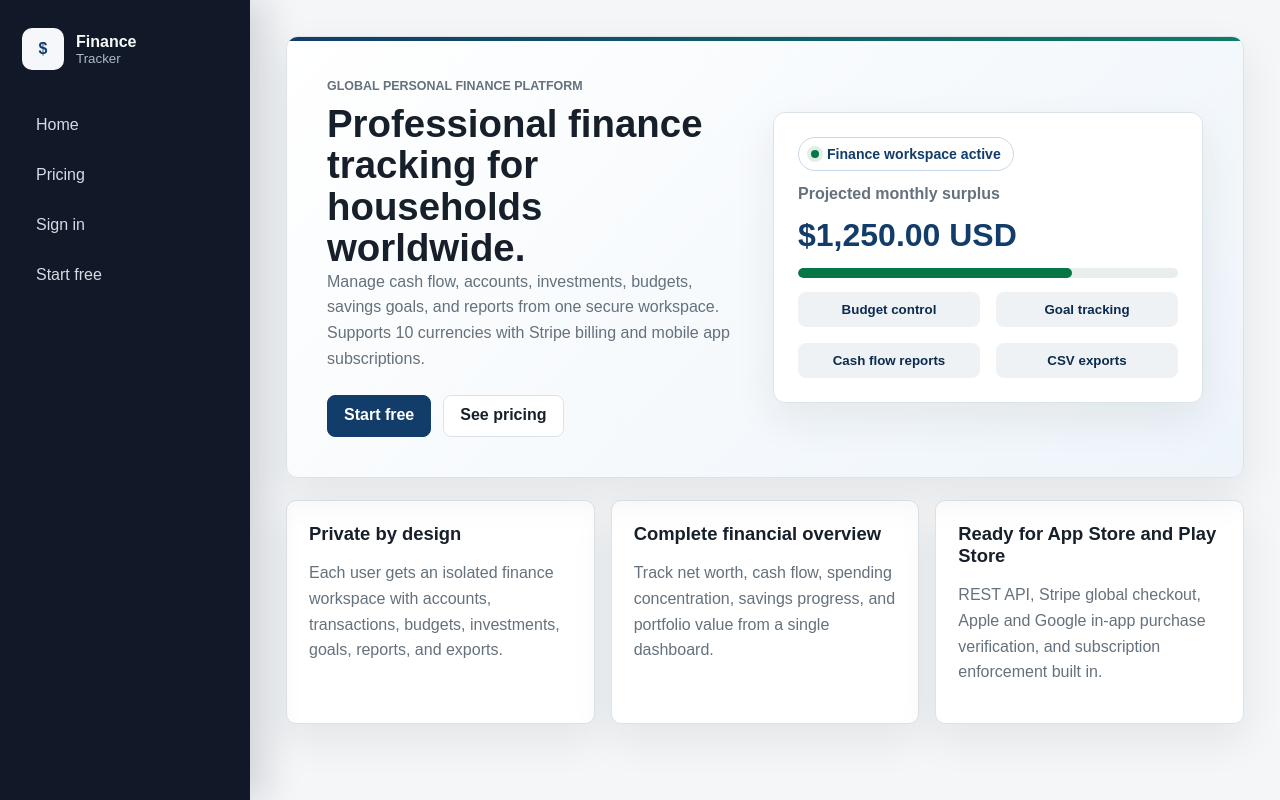
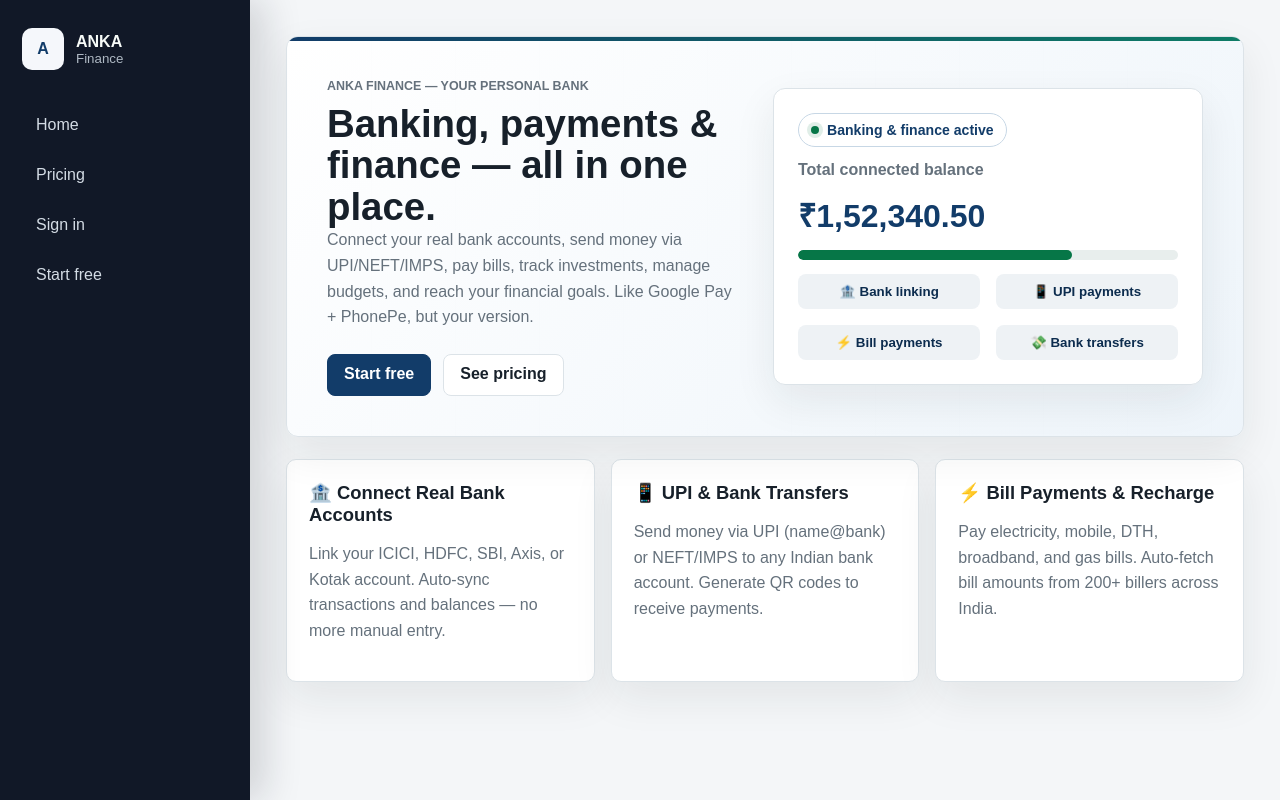
Before and after one commit to ANKAFinance/ANKA-Finance, a Flask app: page /welcome in a window 1280 px wide. Run offline with Flask 3, Linux system fonts and the light colour scheme.

Commit message:
Fix branding to ANKA Finance, add sidebar scroll, update welcome page with banking features

```diff
--- a/static/styles.css
+++ b/static/styles.css
@@ -38,9 +38,26 @@ a {
     inset: 0 auto 0 0;
     width: 250px;
     padding: 28px 22px;
+    padding-bottom: 12px;
     background: #111827;
     color: #f7fbf8;
     box-shadow: 14px 0 36px rgba(17, 24, 39, 0.16);
+    display: flex;
+    flex-direction: column;
+    overflow-y: auto;
+}
+
+.sidebar::-webkit-scrollbar {
+    width: 4px;
+}
+
+.sidebar::-webkit-scrollbar-track {
+    background: transparent;
+}
+
+.sidebar::-webkit-scrollbar-thumb {
+    background: rgba(255, 255, 255, 0.2);
+    border-radius: 2px;
 }
 
 .brand {
@@ -74,6 +91,7 @@ a {
 .nav {
     display: grid;
     gap: 8px;
+    flex-shrink: 0;
 }
 
 .nav a {
@@ -92,9 +110,10 @@ a {
 .user-card {
     display: grid;
     gap: 6px;
-    margin-top: 28px;
+    margin-top: auto;
+    padding-top: 18px;
     border-top: 1px solid rgba(255, 255, 255, 0.16);
-    padding-top: 18px;
+    flex-shrink: 0;
 }
 
 .user-card span {
--- a/templates/base.html
+++ b/templates/base.html
@@ -3,7 +3,7 @@
 <head>
     <meta charset="utf-8">
     <meta name="viewport" content="width=device-width, initial-scale=1">
-    <title>{% block title %}Personal Finance Tracker{% endblock %}</title>
+    <title>{% block title %}ANKA Finance{% endblock %}</title>
     <meta name="theme-color" content="#21322d">
     <link rel="manifest" href="{{ url_for('static', filename='manifest.json') }}">
     <link rel="stylesheet" href="{{ url_for('static', filename='styles.css') }}">
@@ -11,10 +11,10 @@
 <body>
     <aside class="sidebar">
         <a class="brand" href="{{ url_for('dashboard') if current_user else url_for('welcome') }}">
-            <span class="brand-mark">$</span>
+            <span class="brand-mark">A</span>
             <span>
-                <strong>Finance</strong>
-                <small>Tracker</small>
+                <strong>ANKA</strong>
+                <small>Finance</small>
             </span>
         </a>
         <nav class="nav">
--- a/templates/welcome.html
+++ b/templates/welcome.html
@@ -1,12 +1,12 @@
 {% extends "base.html" %}
-{% block title %}Personal Finance Tracker{% endblock %}
+{% block title %}ANKA Finance{% endblock %}
 
 {% block content %}
 <section class="hero-band">
     <div>
-        <p class="eyebrow">Global personal finance platform</p>
-        <h1>Professional finance tracking for households worldwide.</h1>
-        <p>Manage cash flow, accounts, investments, budgets, savings goals, and reports from one secure workspace. Supports 10 currencies with Stripe billing and mobile app subscriptions.</p>
+        <p class="eyebrow">ANKA Finance — Your personal bank</p>
+        <h1>Banking, payments & finance — all in one place.</h1>
+        <p>Connect your real bank accounts, send money via UPI/NEFT/IMPS, pay bills, track investments, manage budgets, and reach your financial goals. Like Google Pay + PhonePe, but your version.</p>
         <div class="hero-actions">
             <a class="button primary" href="{{ url_for('register') }}">Start free</a>
             <a class="button" href="{{ url_for('pricing') }}">See pricing</a>
@@ -15,23 +15,23 @@
     <div class="hero-preview">
         <div class="market-status compact-status">
             <span class="status-dot"></span>
-            Finance workspace active
+            Banking & finance active
         </div>
-        <span>Projected monthly surplus</span>
-        <strong>$1,250.00 USD</strong>
+        <span>Total connected balance</span>
+        <strong>₹1,52,340.50</strong>
         <div class="track success"><span style="width: 72%"></span></div>
         <div class="preview-grid">
-            <small>Budget control</small>
-            <small>Goal tracking</small>
-            <small>Cash flow reports</small>
-            <small>CSV exports</small>
+            <small>🏦 Bank linking</small>
+            <small>📱 UPI payments</small>
+            <small>⚡ Bill payments</small>
+            <small>💸 Bank transfers</small>
         </div>
     </div>
 </section>
 
 <section class="feature-grid">
-    <article class="panel"><h2>Private by design</h2><p>Each user gets an isolated finance workspace with accounts, transactions, budgets, investments, goals, reports, and exports.</p></article>
-    <article class="panel"><h2>Complete financial overview</h2><p>Track net worth, cash flow, spending concentration, savings progress, and portfolio value from a single dashboard.</p></article>
-    <article class="panel"><h2>Ready for App Store and Play Store</h2><p>REST API, Stripe global checkout, Apple and Google in-app purchase verification, and subscription enforcement built in.</p></article>
+    <article class="panel"><h2>🏦 Connect Real Bank Accounts</h2><p>Link your ICICI, HDFC, SBI, Axis, or Kotak account. Auto-sync transactions and balances — no more manual entry.</p></article>
+    <article class="panel"><h2>📱 UPI & Bank Transfers</h2><p>Send money via UPI (name@bank) or NEFT/IMPS to any Indian bank account. Generate QR codes to receive payments.</p></article>
+    <article class="panel"><h2>⚡ Bill Payments & Recharge</h2><p>Pay electricity, mobile, DTH, broadband, and gas bills. Auto-fetch bill amounts from 200+ billers across India.</p></article>
 </section>
 {% endblock %}
```
